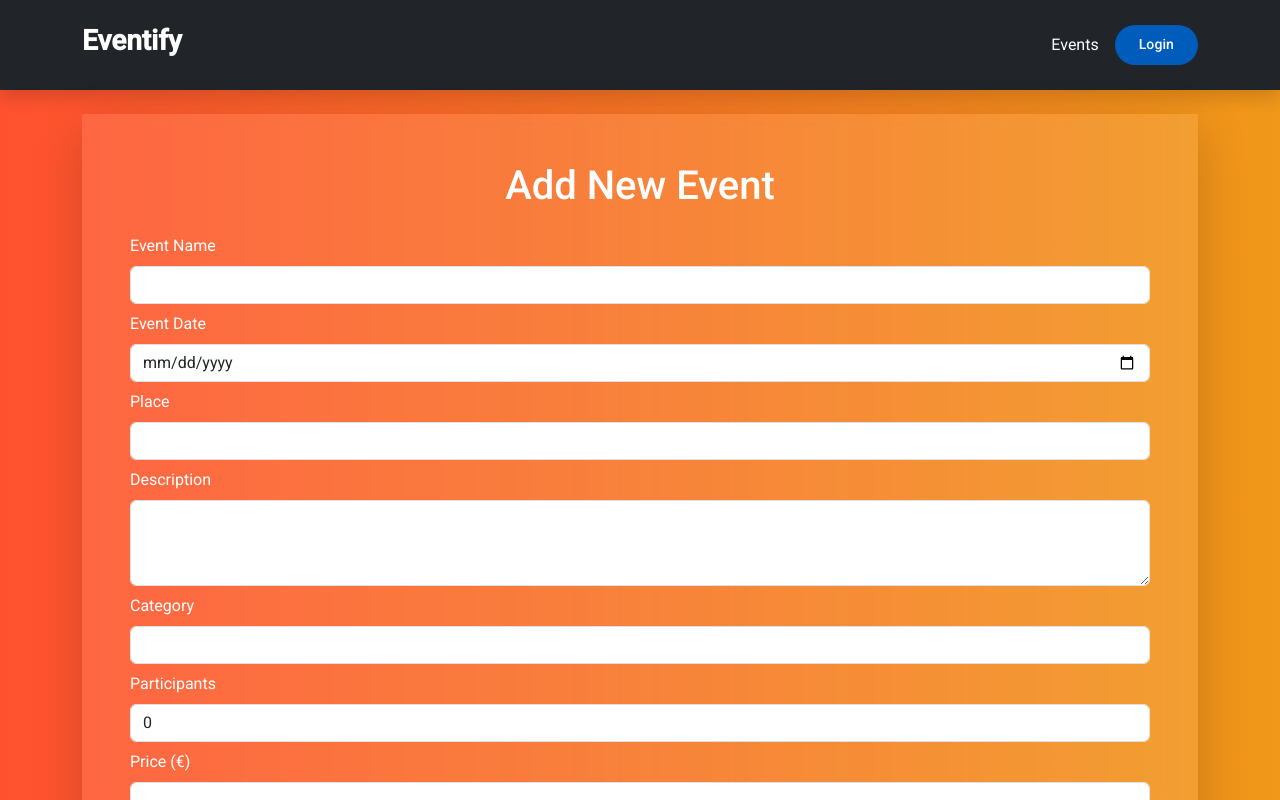
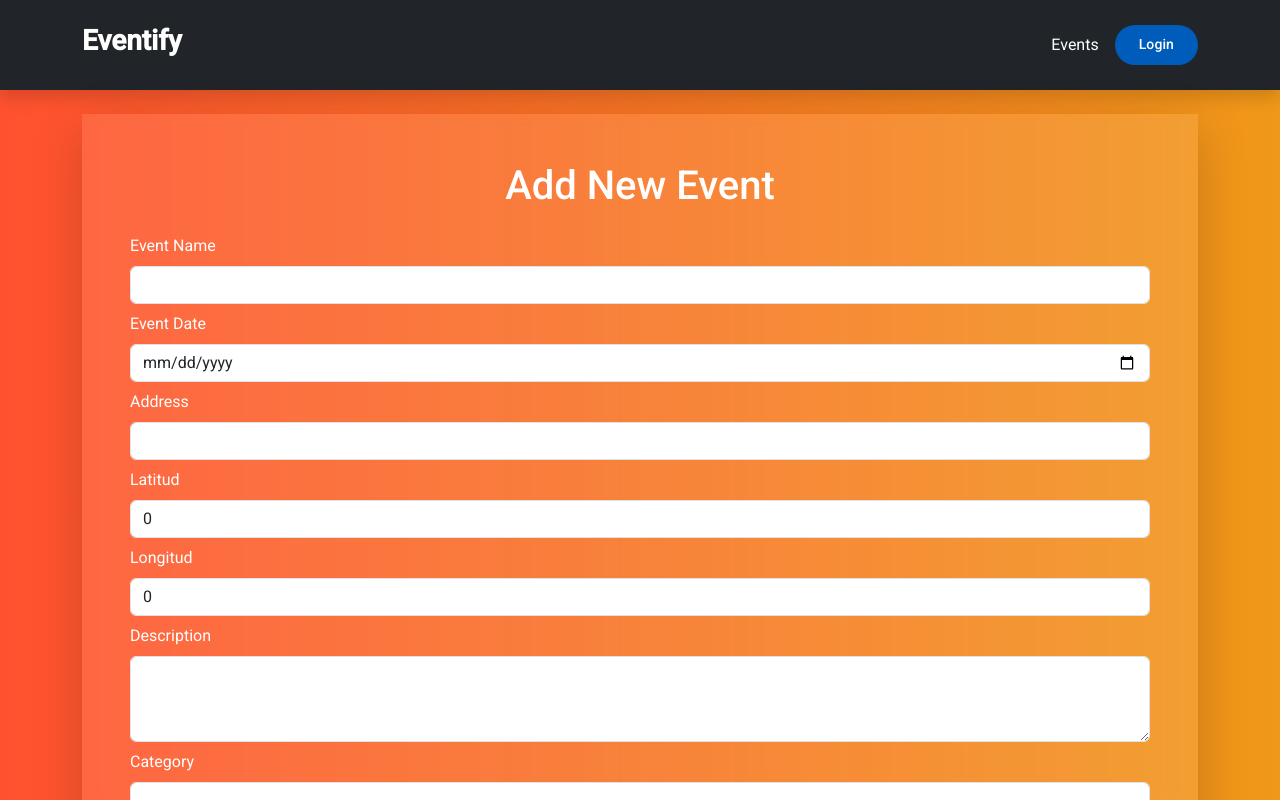
Before and after one commit to Fandikoos/event-gestor-webApp, an Angular app: page /admin/add-event in a window 1280 px wide. Built offline with nearby package versions, Linux system fonts and the light colour scheme.

Commit message:
Modify Section Admin Events

```diff
--- a/src/app/admin/components/add-event/add-event.component.html
+++ b/src/app/admin/components/add-event/add-event.component.html
@@ -20,8 +20,18 @@
 
     <!-- Lugar del Evento -->
     <div class="form-group">
-      <label for="place" class="form-label text-white">Place</label>
-      <input id="place" type="text" [(ngModel)]="newEvent.place" name="place" class="form-control mb-2" required>
+      <label for="address" class="form-label text-white">Address</label>
+      <input id="address" type="text" [(ngModel)]="newEvent.address" name="address" class="form-control mb-2" required>
+    </div>
+
+    <div class="form-group">
+      <label for="lat" class="form-label text-white">Latitud</label>
+      <input id="lat" type="number" [(ngModel)]="newEvent.lat" name="lat" class="form-control mb-2">
+    </div>
+
+    <div class="form-group">
+      <label for="lng" class="form-label text-white">Longitud</label>
+      <input id="lng" type="number" [(ngModel)]="newEvent.lng" name="lng" class="form-control mb-2">
     </div>
 
     <!-- Descripción del Evento -->
--- a/src/app/admin/components/add-event/add-event.component.ts
+++ b/src/app/admin/components/add-event/add-event.component.ts
@@ -18,12 +18,15 @@ export class AddEventComponent {
     id: 0,
     name: '',
     date: '',
-    place: '',
+    address: '',
+    lat: 0,
+    lng: 0,
     description: '',
     category: '',
     participants: 0,
     price: '',
-    eventImage: null
+    eventImage: null,
+
   };
 
   private eventApiService = inject(EventsService);
@@ -50,7 +53,9 @@ export class AddEventComponent {
     // Agregar cada campo del formulario a FormData
     formData.append('name', this.newEvent.name);
     formData.append('date', this.newEvent.date);
-    formData.append('place', this.newEvent.place);
+    formData.append('address', this.newEvent.address);
+    formData.append('lat', this.newEvent.lat.toString()),
+    formData.append('lng', this.newEvent.lng.toString()),
     formData.append('description', this.newEvent.description);
     formData.append('category', this.newEvent.category);
     formData.append('participants', this.newEvent.participants.toString());
@@ -64,7 +69,7 @@ export class AddEventComponent {
     this.eventApiService.addEvent(formData).subscribe({
       next: (response: eventModel) => {
         console.log('Event added successfully', response);
-        this.router.navigate(['events']);
+        this.router.navigate(['admin']);
       },
       error: (err) => {
         console.error('Error adding the events', err);
--- a/src/app/admin/components/event-list/event-list.component.html
+++ b/src/app/admin/components/event-list/event-list.component.html
@@ -19,7 +19,7 @@
           >
           <div class="card-body d-flex flex-column text-white">
             <h5 class="card-title font-weight-bold">{{ event.name }}</h5>
-            <p class="card-text">{{ event.place }} - {{ event.date }}</p>
+            <p class="card-text">{{ event.address }} - {{ event.date }}</p>
             <p class="h5 text-warning mt-auto">{{ event.price }} €</p>
 
             <div class="d-flex justify-content-between mt-3">
--- a/src/app/admin/components/modify-event/modify-event.component.html
+++ b/src/app/admin/components/modify-event/modify-event.component.html
@@ -20,9 +20,21 @@
 
     <!-- Lugar del Evento -->
     <div class="form-group">
-      <label for="place" class="form-label text-white">Place</label>
-      <input type="text" id="place" [(ngModel)]="event.place" name="place" required
-             class="form-control mb-2" placeholder="Enter event place">
+      <label for="address" class="form-label text-white">Address</label>
+      <input type="text" id="address" [(ngModel)]="event.address" name="address" required
+             class="form-control mb-2" placeholder="Enter event address">
+    </div>
+
+    <div class="form-group">
+      <label for="lat" class="form-label text-white">Latitud</label>
+      <input type="number" id="lat" [(ngModel)]="event.lat" name="lat" required
+             class="form-control mb-2" placeholder="Enter latitud">
+    </div>
+
+    <div class="form-group">
+      <label for="lng" class="form-label text-white">Longitud</label>
+      <input type="number" id="lng" [(ngModel)]="event.lng" name="lng" required
+             class="form-control mb-2" placeholder="Enter longitud">
     </div>
 
     <!-- Descripción del Evento -->
--- a/src/app/admin/components/modify-event/modify-event.component.ts
+++ b/src/app/admin/components/modify-event/modify-event.component.ts
@@ -18,7 +18,9 @@ export class ModifyEventComponent implements OnInit {
     id: 0,
     name: '',
     date: '',
-    place: '',
+    address: '',
+    lat: 0,
+    lng: 0,
     description: '',
     category: '',
     participants: 0,
@@ -54,7 +56,9 @@ export class ModifyEventComponent implements OnInit {
     const formData = new FormData();
     formData.append('name', this.event.name);
     formData.append('date', this.event.date);
-    formData.append('place', this.event.place);
+    formData.append('address', this.event.address);
+    formData.append('lat', this.event.lat.toString());
+    formData.append('lng', this.event.lng.toString());
     formData.append('description', this.event.description);
     formData.append('category', this.event.category);
     formData.append('participants', this.event.participants.toString());
@@ -67,7 +71,7 @@ export class ModifyEventComponent implements OnInit {
     this.eventService.modifyEvent(this.event.id, formData).subscribe({
       next: (response) => {
         console.log('Evento modificado con éxito:', response);
-        this.router.navigate(['events']);
+        this.router.navigate(['admin']);
       },
       error: (err) => {
         console.error('Error al modificar el evento', err);
--- a/src/app/core/models/event.model.ts
+++ b/src/app/core/models/event.model.ts
@@ -2,7 +2,9 @@ export interface eventModel {
     id: number,
     name: string,
     date: string,
-    place: string,
+    address: string,
+    lat: number,
+    lng: number,
     description: string,
     category: string,
     participants: number,
```
Also changed, not shown: src/assets/images/cartas.jpg (added).
